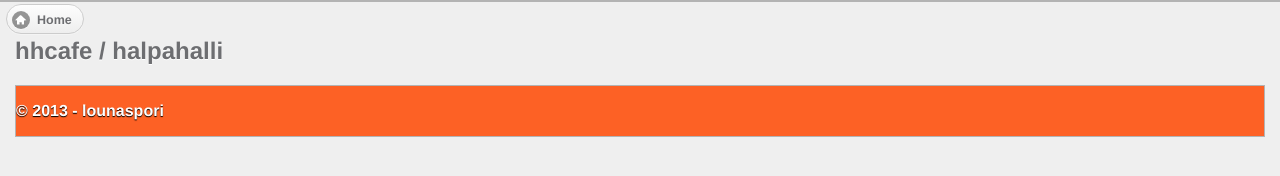
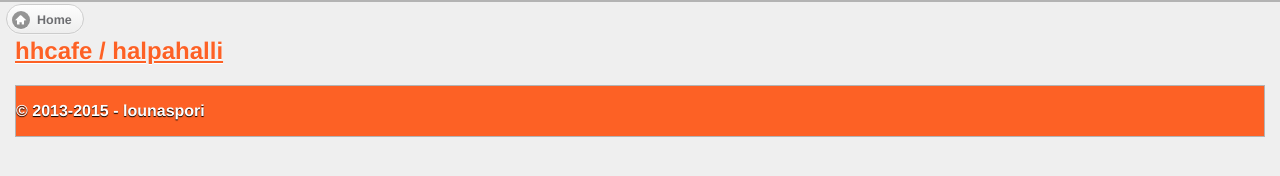
Before and after one commit to santeriv/lounaspori, a plain HTML site: page hhcafe.html in a window 1280 px wide. Drawn offline with Linux system fonts and the light colour scheme.

Commit message:
Update hhcafe.html

```diff
--- a/hhcafe.html
+++ b/hhcafe.html
@@ -36,12 +36,12 @@
 
 		<div data-role="content">
 
-<h2>hhcafe / halpahalli</h2>
+<a href="http://www.hhnet.fi/HHnet.aspx?id=130&p1=130&p2=130&hhcafe=66"><h2>hhcafe / halpahalli</h2></a>
 
 <ul id="hhcafe" data-role="listview" data-inset="true">
 </ul>
 		<div data-role="footer" data-theme="c">
-			<p>&copy; 2013 - lounaspori</p>
+			<p>&copy; 2013-2015 - lounaspori</p>
 		</div>
 
 	</div>
```
